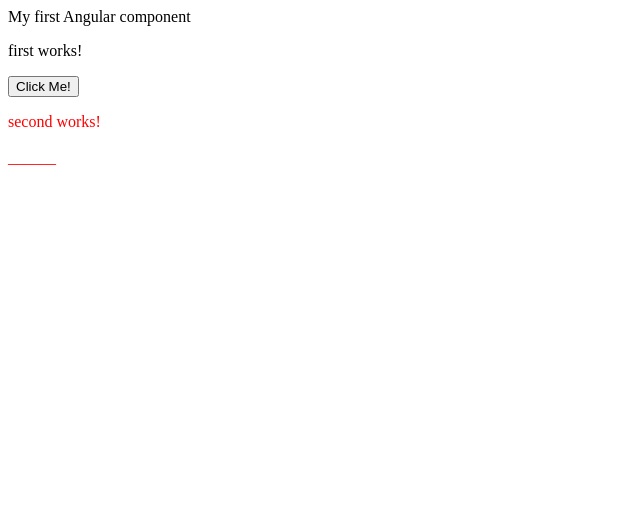
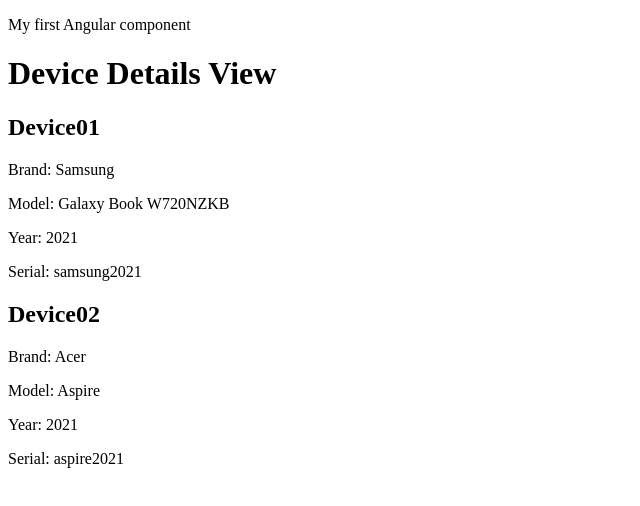
Before and after one commit to RheaAmancio07/amancior-angularGroup2-project, an Angular app: page / in a window 1280 px wide. Shown: the top 506 px of the page, without its empty margins (0-640 px from the left). Built offline with nearby package versions, Linux system fonts and the light colour scheme.

Commit message:
this is for activity 4 and 5

```diff
--- a/src/app/app.component.html
+++ b/src/app/app.component.html
@@ -1,4 +1,34 @@
-{{title}}
-<app-first (firstEvent)="appEvent($event)"></app-first>
-<app-second [secondMessage]="appMessage"></app-second>
+<p>{{title}}</p>
+
+<!-- Activity 5-->
+
+<h1>{{activity5Title}}</h1>
+
+<div *ngFor="let device of devices">
+    <app-device-details [deviceDetail]="device"></app-device-details>
+</div>
+
+<!--Activity 4
+<br>
+<p>Count: {{counter}}</p>
+<br>
+<button (click)="addCount()">Add Count</button>
+<br>
+<button (click)="subCount()">Sub Count</button>
+
+<app-second *ngIf ="counter > 5"></app-second>-->
+
+<!-- <app-first [firstInput]="appMessage"></app-first>
+<app-second></app-second>
+<app-third (thirdOutput)="appEvent($event)"></app-third>
+<app-fourth></app-fourth> -->
+
+<!-- <div *ngFor="let message of appMessageArray">
+    <app-first [firstInput]="message"></app-first>
+</div>
+<div *ngIf="showComponent">
+    <app-second></app-second>
+</div>
+<button (click)="showHide()">Show</button> -->
+
 <router-outlet></router-outlet>
--- a/src/app/app.component.ts
+++ b/src/app/app.component.ts
@@ -1,4 +1,5 @@
-import { Component } from '@angular/core';
+import { Component, Output, EventEmitter} from '@angular/core';
+import { Device } from './models';
 
 @Component({
   selector: 'app-root',
@@ -6,14 +7,56 @@ import { Component } from '@angular/core';
   styleUrls: ['./app.component.css']
 })
 export class AppComponent {
+
+  @Output() counterChange = new EventEmitter();
+
+  title = "My first Angular component";
+
+  // Activity 5
+
+  activity5Title = "Device Details View";
+
+  devices: Device[] = [
+    {
+      name:  "Device01",
+      brand: "Samsung",
+      model: "Galaxy Book W720NZKB",
+      year: "2021",
+      serial:"samsung2021"
+
+    },
+    {
+      name:  "Device02",
+      brand: "Acer",
+      model: "Aspire",
+      year: "2021",
+      serial: "aspire2021"
+    }
+  ]
+
+  // //Activity 4
+  // counter = 0;
+  // addCount(){
+  //   this.counterChange.emit(this.counter++);
+  // }
+  // subCount(){
+  //   this.counterChange.emit(this.counter--);
+  // }
+
+  //DEMONSTRATION
   // title = 'angular-g2-project';
-  title = "My first Angular component";
-  appMessage = "";
+  // appMessage = "from AppComponent to FirstComponent";
 
+  // appMessageArray = ['hi', 'hello', 'goodbye'];
 
-  appEvent(event){
-    this.appMessage = event;
-    // alert('AppComponent event');
-    //alert(event);
-  }
+  // showComponent = true;
+
+  // showHide() {
+  //   this.showComponent = !this.showComponent;
+  // }
+
+  // appEvent(event: string){
+  //   // alert('AppComponent event');
+  //   alert(event);
+  // }
 }
--- a/src/app/app.module.ts
+++ b/src/app/app.module.ts
@@ -7,6 +7,7 @@ import { FirstComponent } from './first/first.component';
 import { SecondComponent } from './second/second.component';
 import { ThirdComponent } from './third/third.component';
 import { FourthComponent } from './fourth/fourth.component';
+import { DeviceDetailsComponent } from './device-details/device-details.component';
 
 @NgModule({
   declarations: [
@@ -14,7 +15,8 @@ import { FourthComponent } from './fourth/fourth.component';
     FirstComponent,
     SecondComponent,
     ThirdComponent,
-    FourthComponent
+    FourthComponent,
+    DeviceDetailsComponent
   ],
   imports: [
     BrowserModule,
--- /dev/null
+++ b/src/app/device-details/device-details.component.html
@@ -0,0 +1,5 @@
+<h2>{{deviceDetail.name}}</h2>
+<p>Brand: {{deviceDetail.brand}}</p>
+<p>Model: {{deviceDetail.model}}</p>
+<p>Year: {{deviceDetail.year}}</p>
+<p>Serial: {{deviceDetail.serial}}</p>
--- /dev/null
+++ b/src/app/device-details/device-details.component.ts
@@ -0,0 +1,18 @@
+import { Component, OnInit, Input } from '@angular/core';
+import { Device } from './../models';
+
+@Component({
+  selector: 'app-device-details',
+  templateUrl: './device-details.component.html',
+  styleUrls: ['./device-details.component.css']
+})
+export class DeviceDetailsComponent implements OnInit {
+
+  @Input() deviceDetail: Device;
+
+  constructor() { }
+
+  ngOnInit(): void {
+  }
+
+}
--- a/src/app/first/first.component.ts
+++ b/src/app/first/first.component.ts
@@ -14,8 +14,10 @@ export class FirstComponent implements OnInit {
   ngOnInit(): void {
   }
 
-  onClick() {
-    this.firstEvent.emit('new message');
-  }
+  // onClick() {
+  //   this.firstEvent.emit('new message');
+  // }
+
+
 
 }
--- /dev/null
+++ b/src/app/models.ts
@@ -0,0 +1,7 @@
+export interface Device {
+    name: string;
+    brand: string;
+    model: string;
+    year: string;
+    serial: string;
+}
--- a/src/app/second/second.component.ts
+++ b/src/app/second/second.component.ts
@@ -2,7 +2,8 @@ import { Component, OnInit, Input } from '@angular/core';
 
 @Component({
   selector: 'app-second',
-  template: `<p>second works! <br><br> {{secondMessage ? secondMessage: '______'}}</p>`,
+  template: `<p>second works!</p>`,
+  // template: `<p>second works! <br><br> {{secondMessage ? secondMessage: '______'}}</p>`,
   styles: ['p {color: red}']
 })
 
```
Also changed, not shown: src/app/device-details/device-details.component.css (added), src/app/first/first.component.html (line endings or trailing spaces), 1 other file (tests, documents, lock files or other folders).
